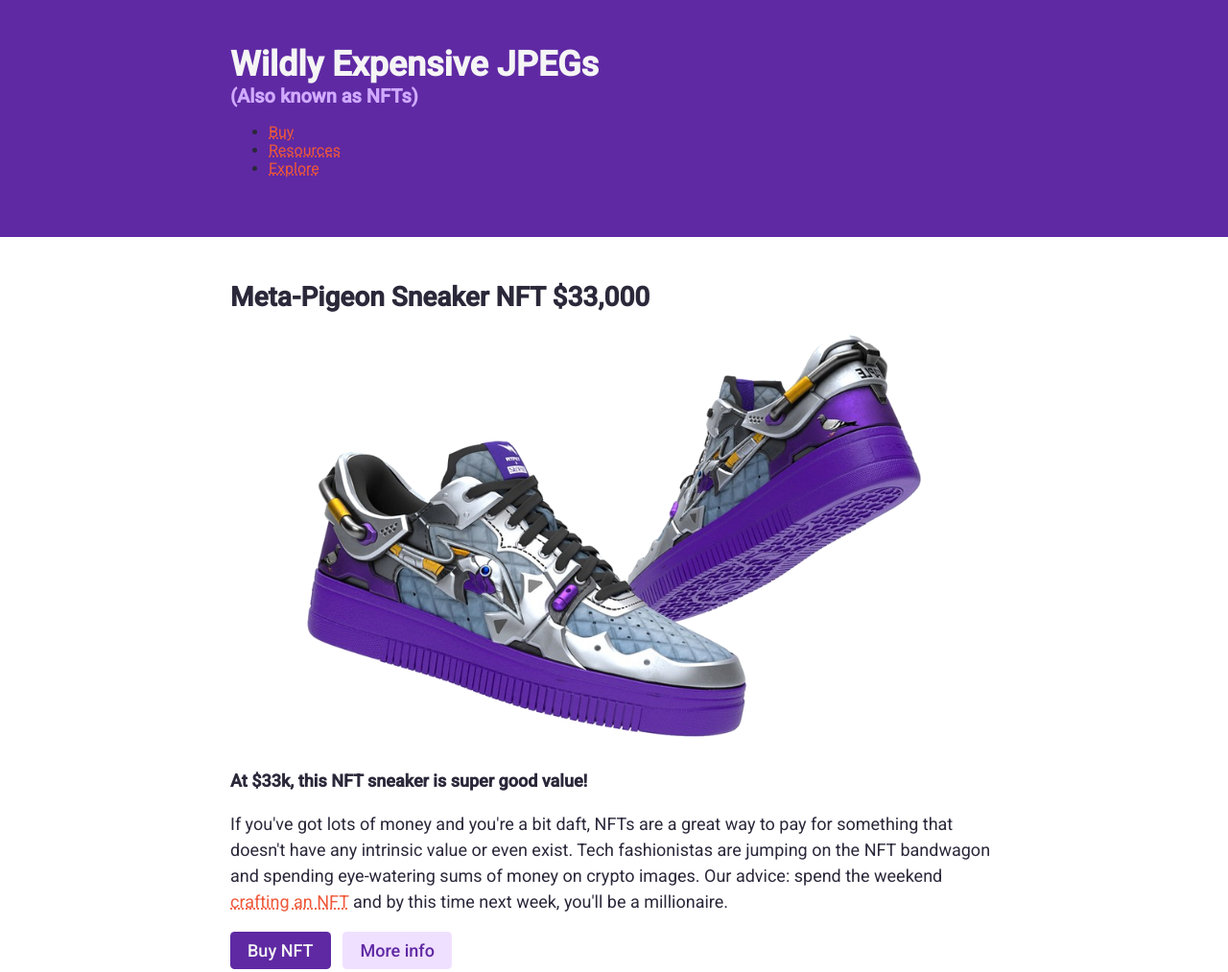
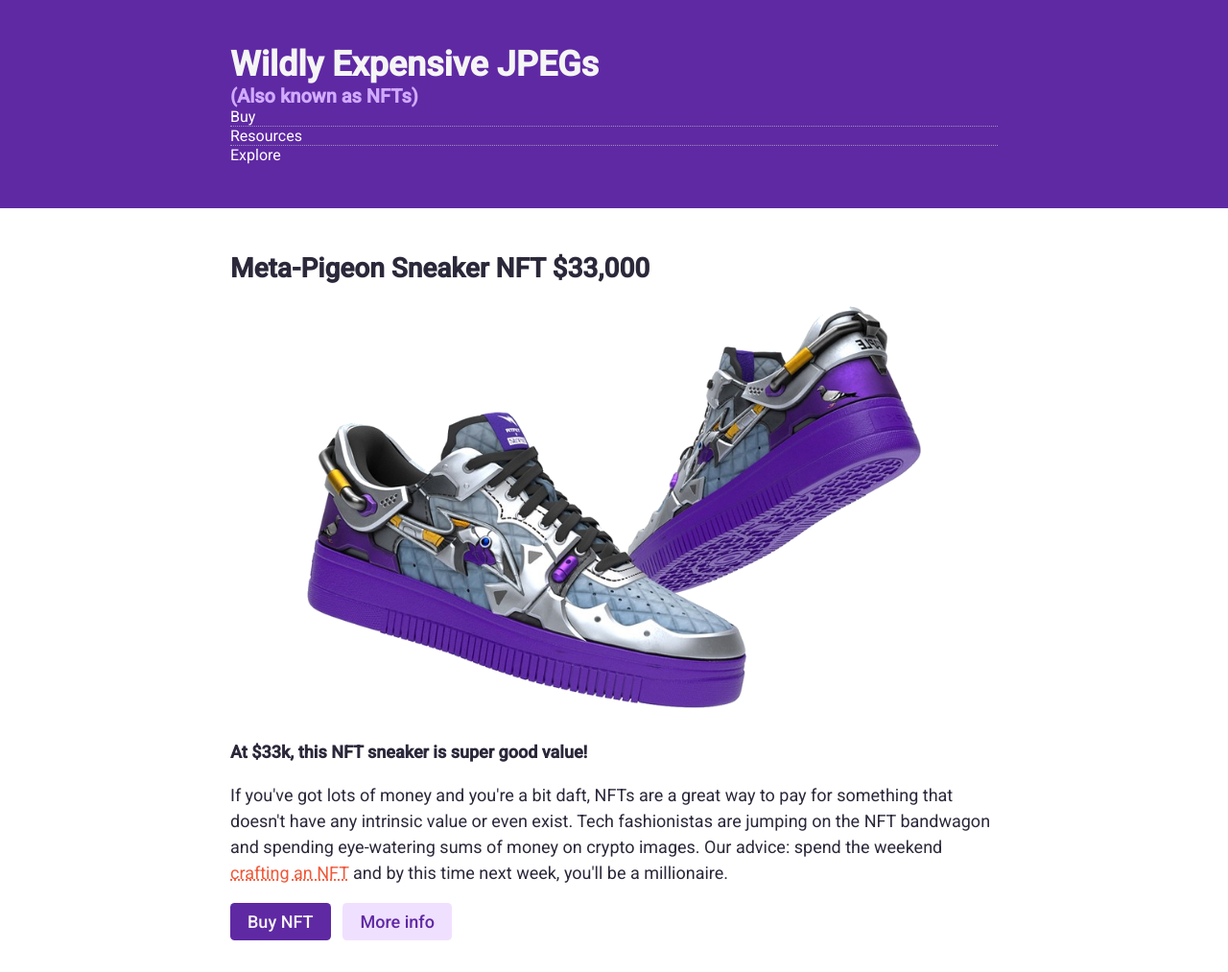
Before and after one commit to Calquoah/nft-site, a plain HTML site: page index.html in a window 1280 px wide. Shown: the top 1013 px of the page at 96% size. Drawn offline with Linux system fonts and the light colour scheme.

Commit message:
Style the nav bar links

```diff
--- a/styles.css
+++ b/styles.css
@@ -391,6 +391,25 @@ footer {
     flex-direction: column;
 } */
 
+
+/* ------NAVIGATION ---------- */
+
+nav a {
+    color: #fff;
+    text-decoration: none;
+}
+
+ul {
+    padding: 0;
+    margin: 0;
+    list-style-type: none;
+}
+
+li:not(:last-child) {
+    border-bottom: 1px dotted #a190b6;
+}
+
+
 /* ----- MEDIA QUERIES ----- */
 
 /*
```
